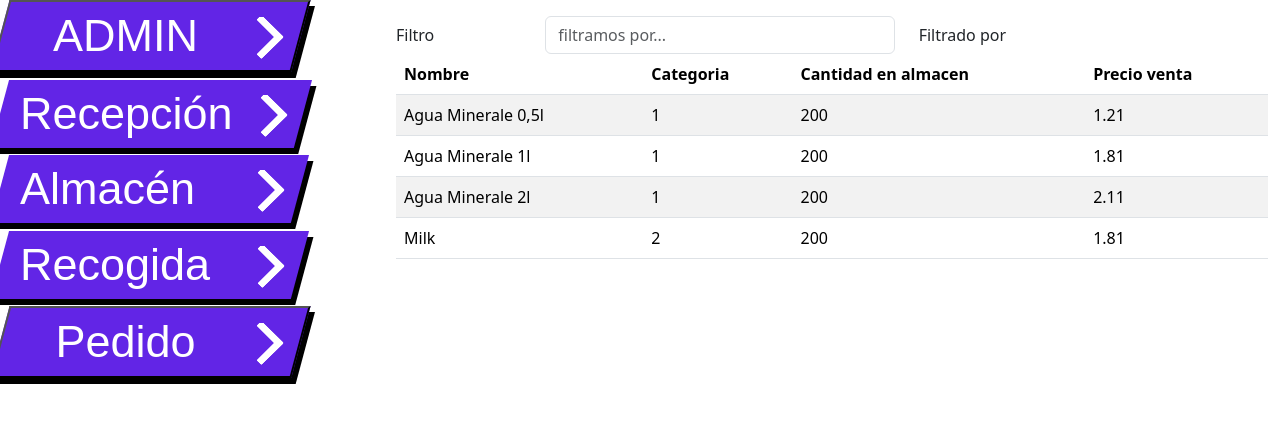
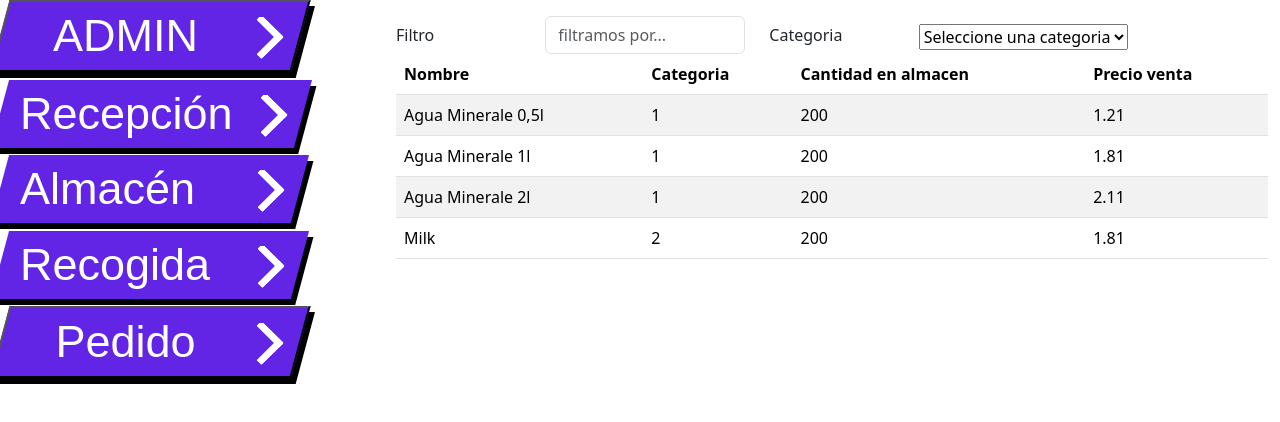
Before and after one commit to 10alexandrov/PracticaFinalCurso, an Angular app: page / in a window 1280 px wide. Shown: the top 422 px of the page. Built offline with nearby package versions, Linux system fonts and the light colour scheme.

Commit message:
terminamos el filter de productos

```diff
--- a/src/app/components/container/conteiner/conteiner.component.html
+++ b/src/app/components/container/conteiner/conteiner.component.html
@@ -7,13 +7,19 @@
       <label class="col-form-label col-sm-2 text-sm-right" for="filterDesc">
         Filtro
       </label>
-      <div class="col-sm-5">
+      <div class="col-sm-3">
         <input type="text" [(ngModel)]="filterSearch" class="form-control"
           name="filterDesc" id="filterDesc" placeholder="filtramos por...">
       </div>
-      <label class="col-form-label col-sm-5">
-        Filtrado por {{filterSearch}}
+      <label class="col-form-label col-sm-2 text-sm-right" for="filterDesc">
+        Categoria
       </label>
+      <div class="col-sm-3 mt-2">
+        <select name="categoriaSearch" id="categoriaSearch" [(ngModel)]="categoriaSearch">
+            <option value="0">Seleccione una categoria</option>
+            <option *ngFor = "let categoria of categorias" [value]="categoria.id_categoria">{{categoria.c_nombre}}</option>
+        </select>
+      </div>
     </div>
   </form>
 
@@ -29,7 +35,7 @@
         </tr>
       </thead>
       <tbody>
-        <tr *ngFor = "let producto of productos | productFilter: filterSearch">
+        <tr *ngFor = "let producto of productos | productFilter:filterSearch:categoriaSearch">
           <td>{{producto.p_nombre}}</td>
           <td>{{producto.p_categoria}}</td>
           <td>{{producto.p_cantidad_almacen}}</td>
--- a/src/app/components/container/conteiner/conteiner.component.ts
+++ b/src/app/components/container/conteiner/conteiner.component.ts
@@ -3,6 +3,7 @@ import { IProduct } from '../../../interfaces/iproduct';
 import { CommonModule } from '@angular/common';
 import { FormsModule } from '@angular/forms';
 import { ProductFilterPipe } from '../../../pipes/product-filter.pipe'
+import { Icategoria } from '../../../interfaces/icategoria';
 
 @Component({
   selector: 'app-conteiner',
@@ -82,6 +83,23 @@ export class ConteinerComponent {
   }
 ]
 
+categorias: Icategoria[] = [{
+    id_categoria: 1,
+    c_nombre:'Bebidas'
+  }, {
+      id_categoria: 2,
+      c_nombre:'Cereales'
+  }, {
+    id_categoria: 3,
+    c_nombre:'Enlatada'
+  }, {
+    id_categoria: 4,
+    c_nombre:'Pasteleria'
+  }, {
+    id_categoria: 5,
+    c_nombre:'Alcohol'
+  }]
+
 constructor () {}
 
 ngOnInit () {}
@@ -90,5 +108,7 @@ ngOnInit () {}
 
 filterSearch = '';
 
+categoriaSearch = 0;
+
 
 }
--- /dev/null
+++ b/src/app/interfaces/icategoria.ts
@@ -0,0 +1,5 @@
+export interface Icategoria {
+
+  id_categoria: number;
+  c_nombre: string;
+}
--- a/src/app/pipes/product-filter.pipe.ts
+++ b/src/app/pipes/product-filter.pipe.ts
@@ -7,11 +7,21 @@ import { IProduct } from '../interfaces/iproduct';
 })
 export class ProductFilterPipe implements PipeTransform {
 
-  transform(productos: IProduct[], filterBy: string): IProduct[] {
+  transform(productos: IProduct[], filterBy: string, categoria: number): IProduct[] {
     const filter = filterBy ? filterBy.toLocaleLowerCase() : null;
-    if(filter) {
+    if(filter && categoria <1) {
       return productos.filter(producto => producto.p_nombre.toLocaleLowerCase().includes(filter));
     }
+    if (filter && categoria >= 1) {
+      return productos.filter(producto =>
+        producto.p_categoria == categoria && producto.p_nombre.toLocaleLowerCase().includes(filter)
+      );
+    }
+
+    if (!filter && categoria >= 1) {
+      return productos.filter(producto => producto.p_categoria == categoria);
+    }
+
     return productos;
   }
 
```
